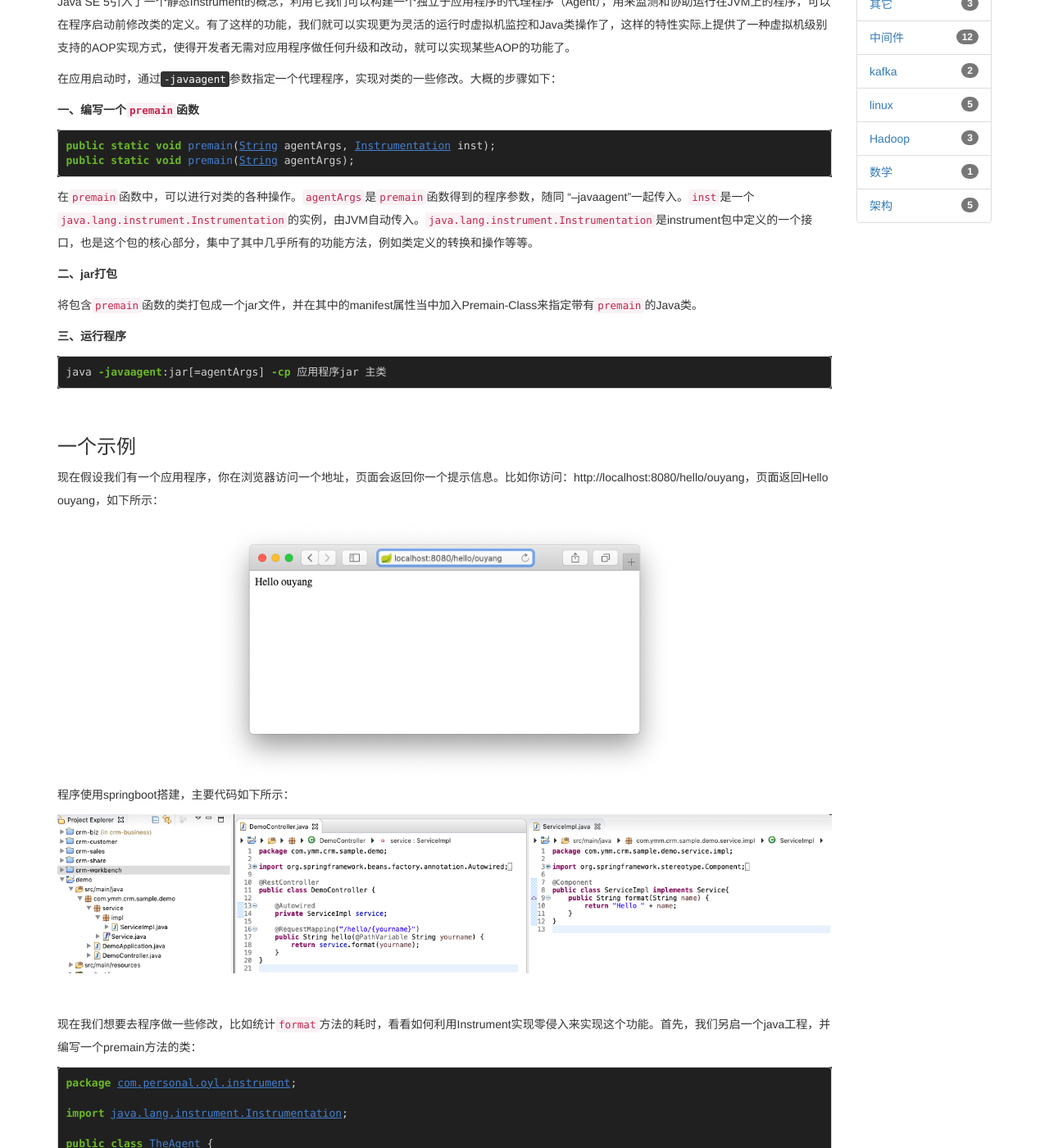
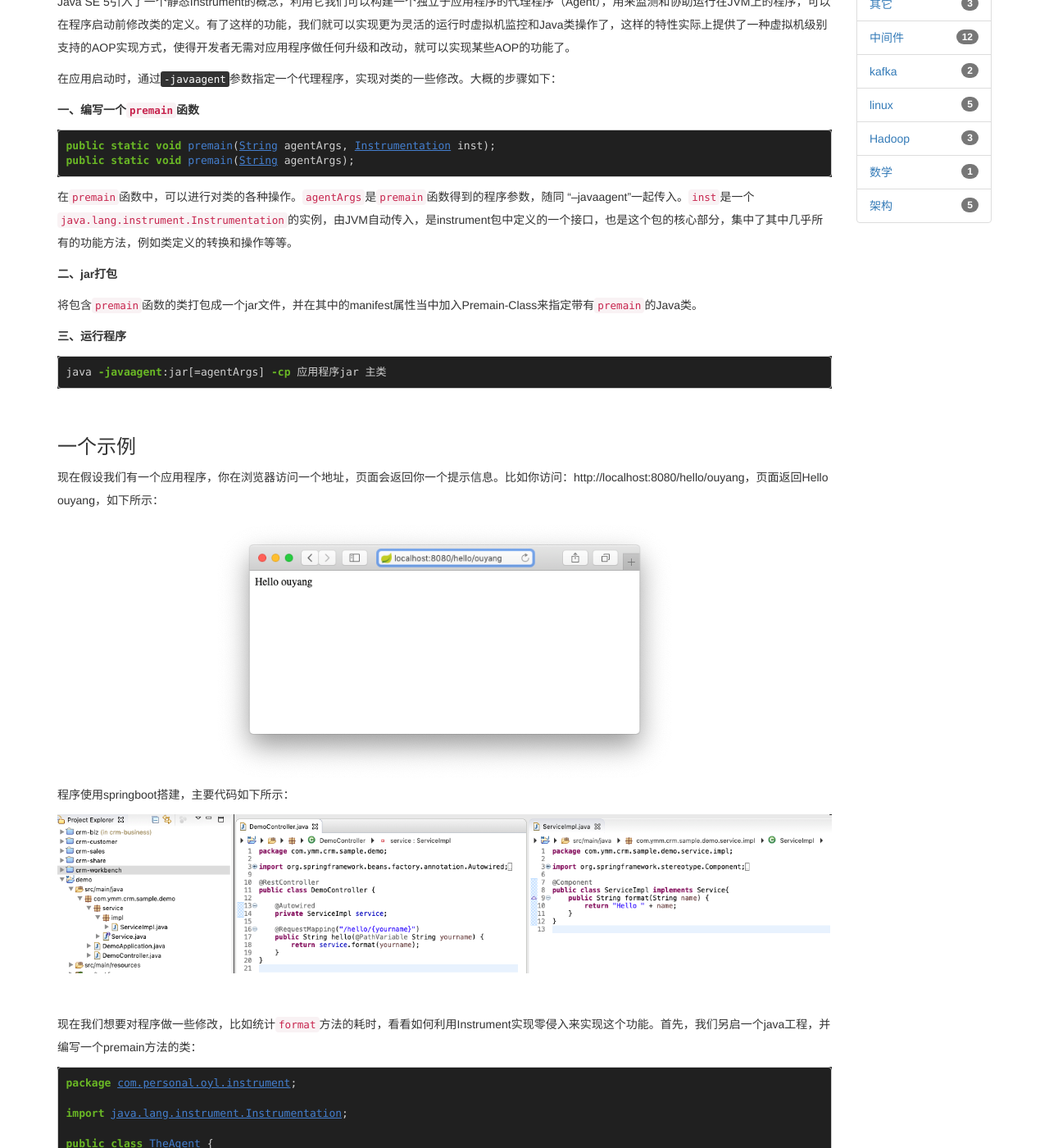
Before and after one commit to OuYangLiang/ouyangliang.github.io, a Jekyll site: the page built from _posts/2019-03-07-基于Java Agent与Javassist实现零侵入AOP.markdown, in a window 1280 px wide and 1400 px high, scrolled down 363 px. Shown: the whole window at 82% size. Built offline with Jekyll 4.4.1, drawn with Linux system fonts in a browser that asks for light colours; some of the changed text lies outside the part shown.

Commit message:
修改错别字

````diff
--- a/_posts/2019-03-07-基于Java Agent与Javassist实现零侵入AOP.markdown
+++ b/_posts/2019-03-07-基于Java Agent与Javassist实现零侵入AOP.markdown
@@ -18,7 +18,7 @@
 public static void premain(String agentArgs);
 ```
 
-在`premain`函数中，可以进行对类的各种操作。`agentArgs`是`premain`函数得到的程序参数，随同 “–javaagent”一起传入。`inst`是一个`java.lang.instrument.Instrumentation`的实例，由JVM自动传入。`java.lang.instrument.Instrumentation`是instrument包中定义的一个接口，也是这个包的核心部分，集中了其中几乎所有的功能方法，例如类定义的转换和操作等等。
+在`premain`函数中，可以进行对类的各种操作。`agentArgs`是`premain`函数得到的程序参数，随同 “–javaagent”一起传入。`inst`是一个`java.lang.instrument.Instrumentation`的实例，由JVM自动传入，是instrument包中定义的一个接口，也是这个包的核心部分，集中了其中几乎所有的功能方法，例如类定义的转换和操作等等。
 
 **二、jar打包**
 
@@ -44,7 +44,7 @@
 
 <br/>
 
-现在我们想要去程序做一些修改，比如统计`format`方法的耗时，看看如何利用Instrument实现零侵入来实现这个功能。首先，我们另启一个java工程，并编写一个premain方法的类：
+现在我们想要对程序做一些修改，比如统计`format`方法的耗时，看看如何利用Instrument实现零侵入来实现这个功能。首先，我们另启一个java工程，并编写一个premain方法的类：
 
 ```java
 package com.personal.oyl.instrument;
````
Also changed, not shown: other parts of _posts/2019-03-07-基于Java Agent与Javassist实现零侵入AOP.markdown (+1 -1 lines).
